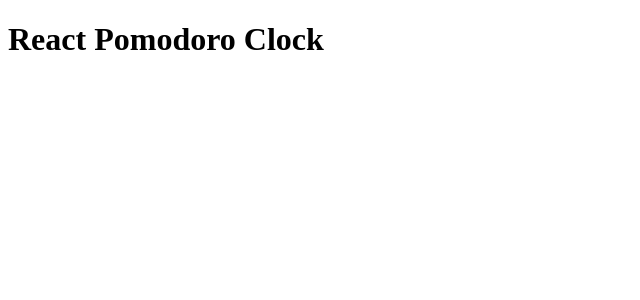
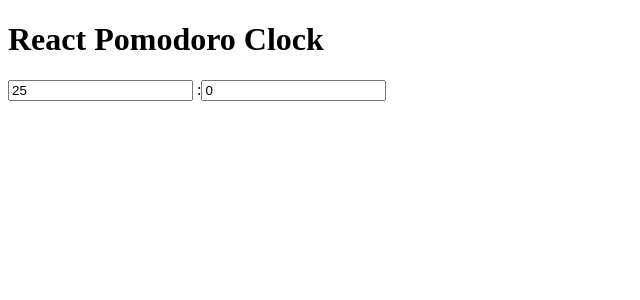
Before and after one commit to vikramsingh13/react-pomodoro-clock, a React (Create React App) app: page / in a window 1280 px wide. Shown: the top 300 px of the page, without its empty margins (0-640 px from the left). Built offline with nearby package versions, Linux system fonts and the light colour scheme.

Commit message:
timer working

```diff
--- a/src/components/App.js
+++ b/src/components/App.js
@@ -1,12 +1,25 @@
 import React, {Component} from 'react';
+import Timer from './Timer';
 
 class App extends Component{
-  state = {error: ""};
+  state = {
+    start: false,
+    timeComponent: "",
+  };
+
+  componentDidMount(){
+
+  }
 
   render(){
     return(
-      <div>
+      <div className="app">
         <h1>React Pomodoro Clock</h1>
+
+        <Timer minutes={this.state.minutes}
+        seconds={this.state.seconds}
+        start={this.state.start}/>
+
       </div>
     );
   }
--- /dev/null
+++ b/src/components/Timer.js
@@ -0,0 +1,61 @@
+import React, { Component } from 'react';
+
+class Timer extends Component{
+	constructor(props){
+		super(props);
+		this.state = {
+			minutes: parseInt(this.props.minutes),
+			seconds: parseInt(this.props.seconds),
+			start: this.props.start,
+		}
+	}
+
+	componentDidMount(){
+		/*if(typeof this.state.seconds != 'number'){
+			this.setState({seconds: 0});
+		}*/
+
+		if(this.state.start){
+			this.countdown();
+		}
+	}
+
+	//helper functions
+	newMinutes(e){
+		this.setState({minutes: parseInt(e.value)});
+	}
+
+	newSeconds(e){
+		this.setState({seconds: parseInt(e.value)});
+	}
+
+	countdown(){
+		setInterval(() => {
+
+			if(this.state.seconds === 0){
+				this.setState({minutes: this.state.minutes - 1, seconds: 59});
+			} else {
+				this.setState({seconds: (this.state.seconds - 1)});
+			}
+		}, 1000)
+	}
+
+	render(){
+		return(
+			<div className="timer">
+				<input type="text" value={this.state.minutes} onChange={(e) => this.newMinutes(e)}/> :
+				<input type="text" value={this.state.seconds} onChange={(e) => this.newSeconds(e)}/>
+			</div>
+		)
+	}
+
+
+}
+
+Timer.defaultProps = {
+	minutes: 25,
+	seconds: 0,
+	start: false
+};
+
+export default Timer;
```
Also changed, not shown: src/components/EditTimer.js (added), src/components/Settings.js (added).
